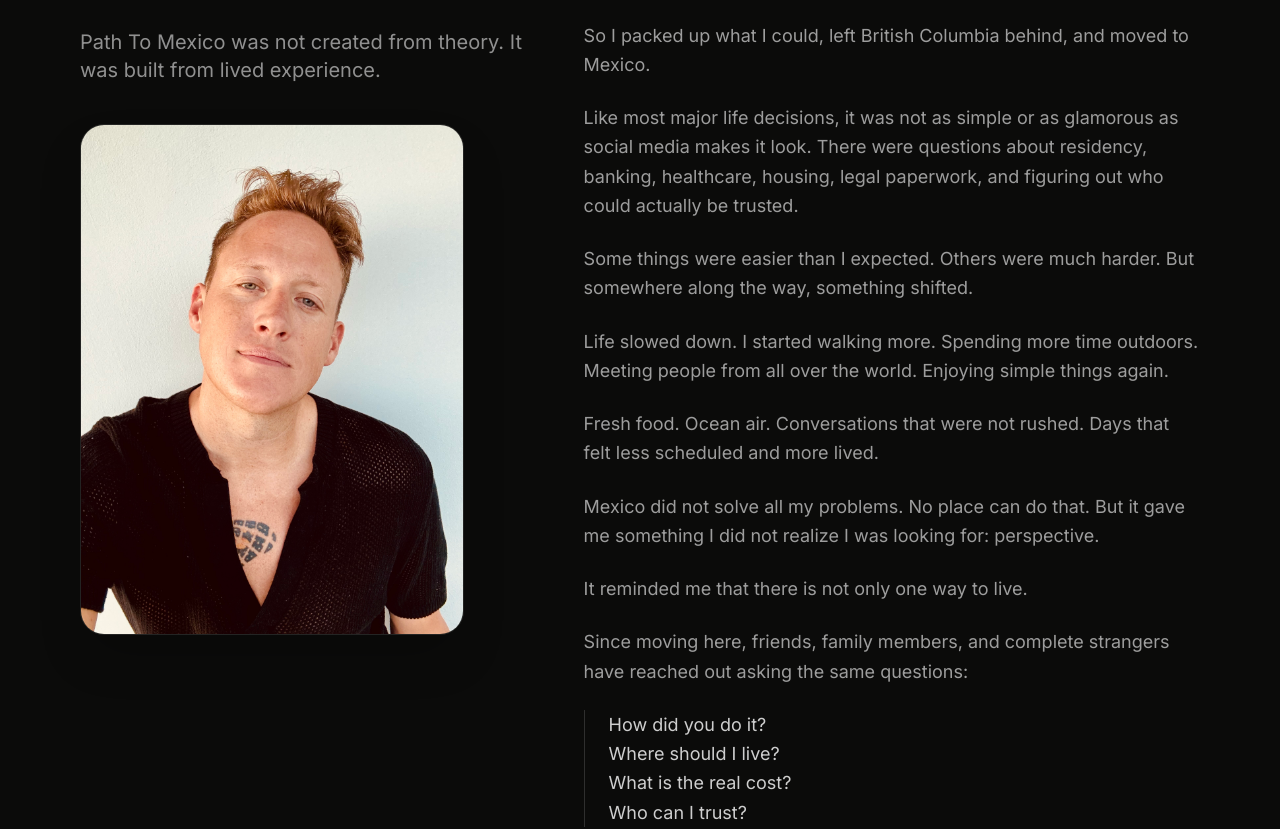
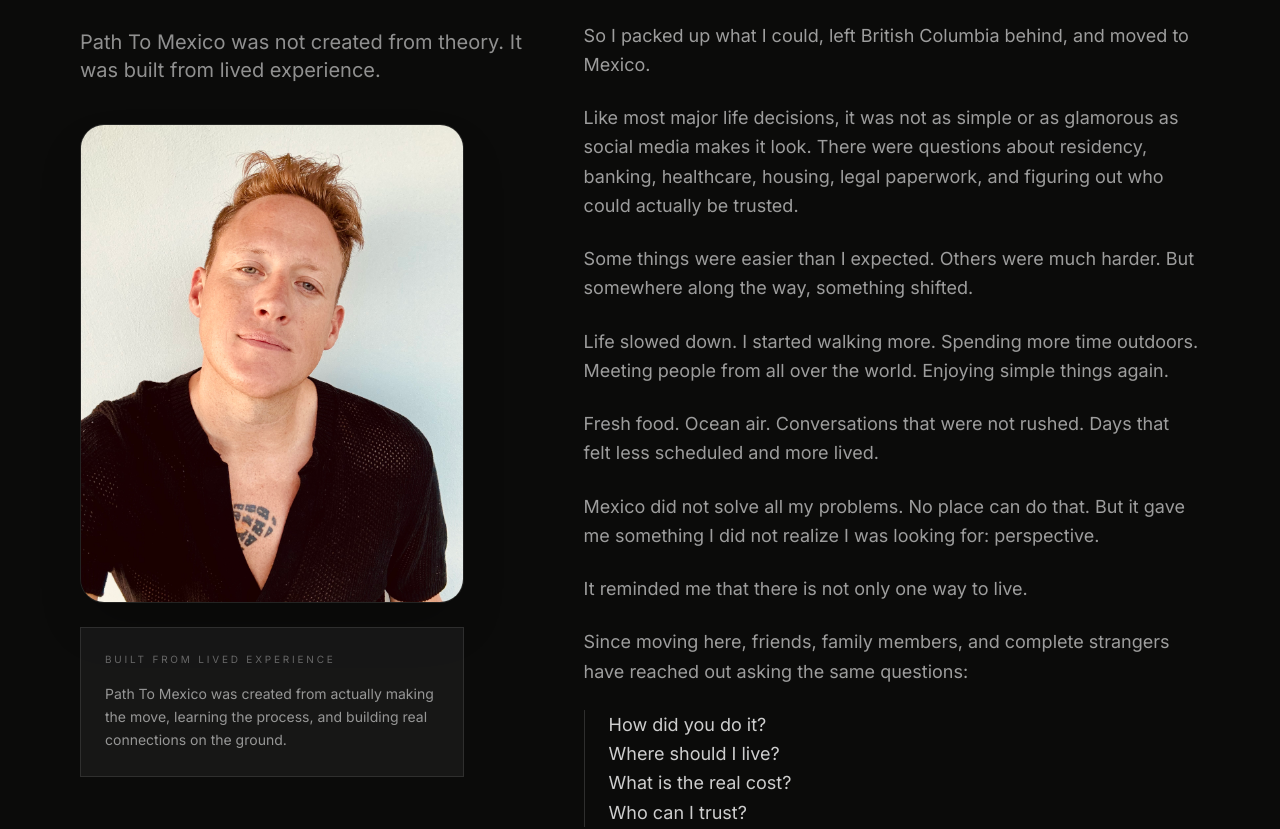
Before and after one commit to TradePhoenix/cielo-nuevo, a React (Create React App) app: page / in a window 1280 px wide. Shown: the part 1380-2209 px from the top of the page. Built offline with nearby package versions, Linux system fonts and the light colour scheme.

Commit message:
Polish signal wording and founder portrait

```diff
--- a/src/pages/HomePage.js
+++ b/src/pages/HomePage.js
@@ -67,7 +67,7 @@ const content = {
     manifestoText:
       "People arrive searching for better weather, more space, lower costs, or a fresh start. What they often discover is something quieter: time, possibility, and the feeling that life can still change.",
 
-    signalLabel: "Signal 001",
+    signalLabel: "The Inner Shift",
     signalTitle: "The Arrival Is Not The Beginning. It Is The Threshold.",
     signalText:
       "Path To Mexico is for the ones who can feel the old rhythm losing its grip. Underneath the paperwork, flights, rentals, and decisions, something deeper is happening: a private departure from the life that no longer fits.",
@@ -406,12 +406,23 @@ function FounderStory({ t }) {
             {t.founderIntro}
           </p>
 
-          <div className="mt-10 max-w-sm overflow-hidden rounded-3xl border border-white/10 shadow-2xl">
-            <img
-              src="/kalen.jpg"
-              alt="Kalen Enns, founder of Path To Mexico"
-              className="h-full w-full object-cover"
-            />
+          <div className="mt-10 max-w-sm md:sticky md:top-28">
+            <div className="overflow-hidden rounded-3xl border border-white/10 shadow-2xl">
+              <img
+                src="/kalen.jpg"
+                alt="Kalen Enns, founder of Path To Mexico"
+                className="aspect-[4/5] h-full w-full object-cover"
+              />
+            </div>
+
+            <div className="mt-6 border border-white/10 bg-white/5 p-6">
+              <p className="text-[10px] uppercase tracking-[0.28em] text-white/35">
+                Built From Lived Experience
+              </p>
+              <p className="mt-4 text-sm leading-relaxed text-white/55">
+                Path To Mexico was created from actually making the move, learning the process, and building real connections on the ground.
+              </p>
+            </div>
           </div>
         </div>
 
```
